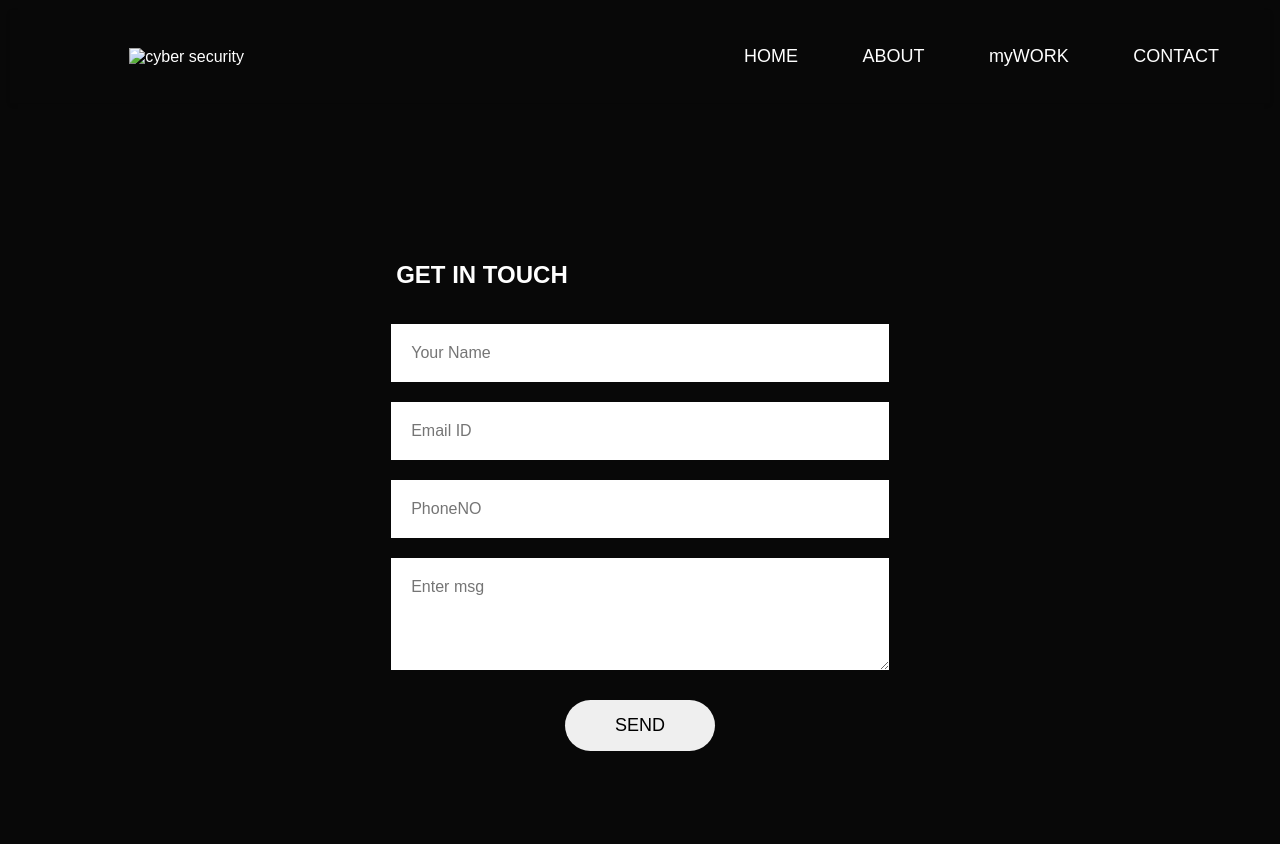
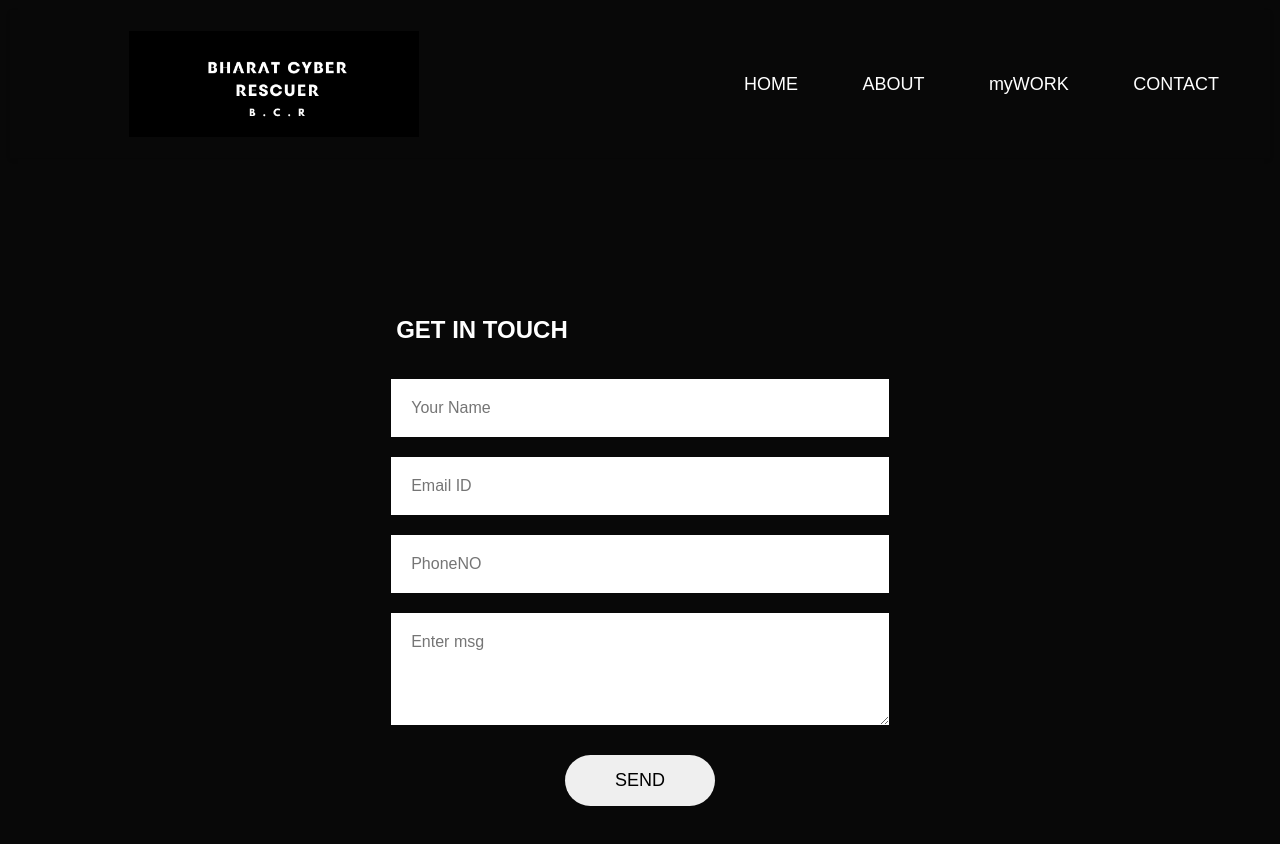
Before and after one commit to Audumbar-Patil/bharatcyberrescuer, a plain HTML site: page contact.html in a window 1280 px wide. Drawn offline with Linux system fonts and the light colour scheme.

Commit message:
Update contact.html

```diff
--- a/contact.html
+++ b/contact.html
@@ -10,7 +10,7 @@
 </head>
 <body>
     <nav>
-        <img src="./images/logo.png" class="logo" alt="cyber security">
+        <img src="logo.png" class="logo" alt="cyber security">
         <ul>
             <li><a href="index.html">HOME</a></li>
             <li><a href="about.html">ABOUT</a></li>
```
